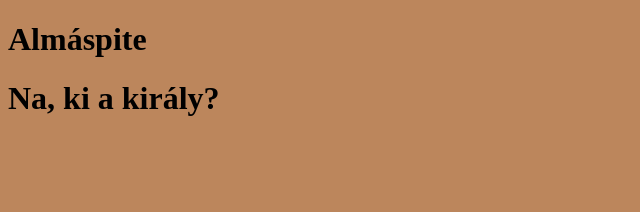
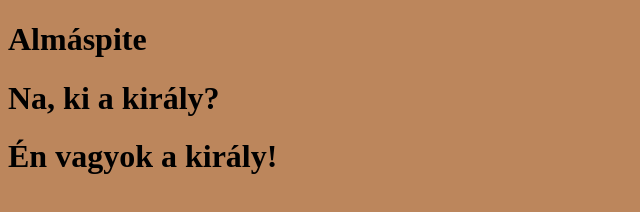
Before and after one commit to fg5002/morella2, a plain HTML site: page index.html in a window 1280 px wide. Shown: the whole page, without its empty margins (0-640 px from the left). Drawn offline with Linux system fonts and the light colour scheme.

Commit message:
Automatic commit

```diff
--- a/index.html
+++ b/index.html
@@ -11,5 +11,6 @@
 <body>
     <h1>Almáspite</h1>
     <h1>Na, ki a király?</h1>
+    <h1>Én vagyok a király!</h1>
 </body>
 </html>
```
Also changed, not shown: .autogit/autogit.json, .autogit/logs/log-28-5-2021-15-49-11.txt (added).
